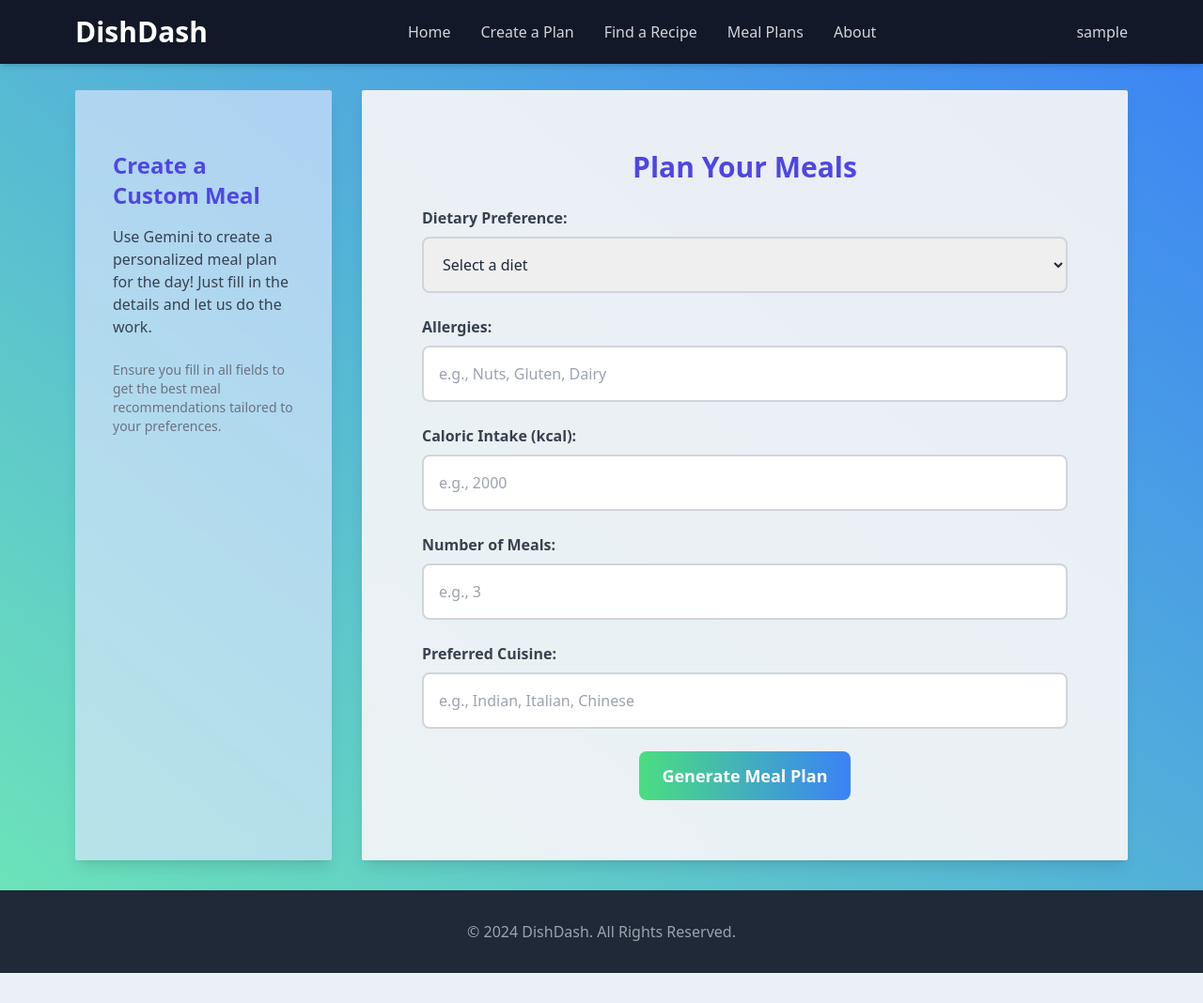
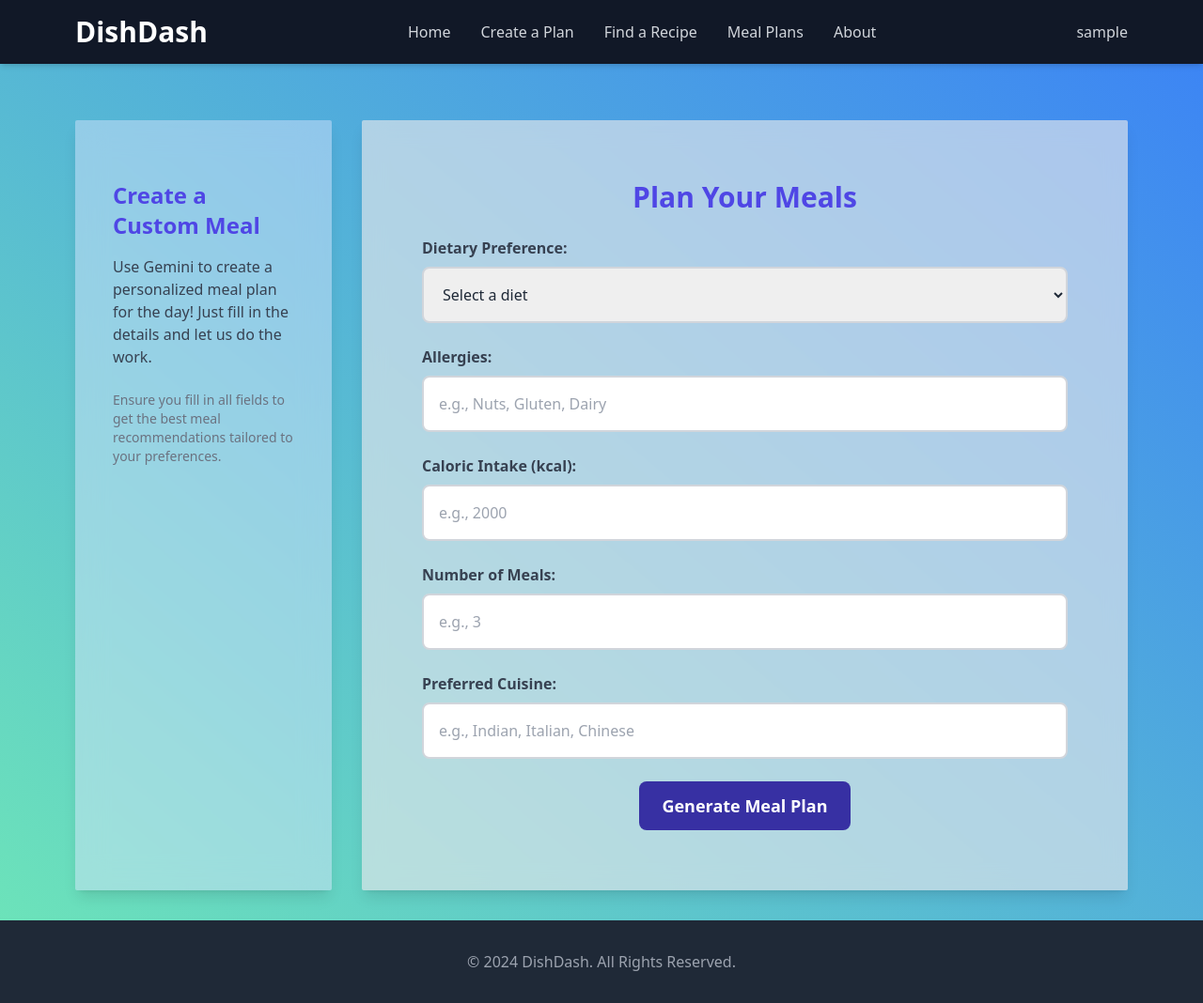
Before and after one commit to friedavocadoes/DishDash, a PHP site: page /planner.php in a window 1280 px wide. Shown: the whole page at 94% size. Before the commit the page ends 1036 px from the top, so only its background shows below. Run offline with PHP 8.4, Linux system fonts and the light colour scheme; the visitor is signed in with stand-in values (Sample User, id 1); some libraries are stand-ins or nearby versions.

Commit message:
minor fixes

```diff
--- a/planner.php
+++ b/planner.php
@@ -30,9 +30,9 @@ $username = $_SESSION['username'];
     <!-- Navbar -->
     <?php include './components/navbar.php'; ?>
 
-    <div class="container mx-auto px-20 py-8 flex mt-16">
+    <div class="container mx-auto px-20 py-8 flex mt-24">
         <!-- Sidebar -->
-        <aside class="w-1/4 bg-indigo-100 backdrop-blur-md bg-opacity-65 shadow-lg rounded-sm p-10 pt-16 mr-8">
+        <aside class="w-1/4 bg-indigo-100 backdrop-blur-lg bg-opacity-45 shadow-lg rounded-sm p-10 pt-16 mr-8">
             <h2 class="text-2xl font-semibold text-indigo-600 mb-4">Create a Custom Meal</h2>
             <p class="text-gray-700 mb-6">
                 Use Gemini to create a personalized meal plan for the day! Just fill in the details and let us do the
@@ -43,7 +43,7 @@ $username = $_SESSION['username'];
         </aside>
 
         <!-- Main Content -->
-        <section class="w-3/4 bg-gray-100 backdrop-blur-md bg-opacity-95 shadow-lg rounded-sm p-16">
+        <section class="w-3/4 bg-gray-200 backdrop-blur-md bg-opacity-65 shadow-lg rounded-sm p-16">
             <h1 class="text-3xl font-bold text-indigo-600 mb-6 text-center">Plan Your Meals</h1>
 
             <!-- Meal Planning Form -->
@@ -94,7 +94,7 @@ $username = $_SESSION['username'];
                 <!-- Submit Button -->
                 <div class="flex justify-center">
                     <button type="submit"
-                        class="bg-gradient-to-r from-green-400 to-blue-500 text-white text-lg font-semibold py-3 px-6 rounded-lg hover:bg-gradient-to-r hover:from-green-500 hover:to-blue-600 transition duration-300">
+                        class="bg-indigo-800 text-white text-lg font-semibold py-3 px-6 rounded-lg hover:opacity-80 transition duration-300">
                         Generate Meal Plan
                     </button>
                 </div>
```
Also changed, not shown: index.php (+4 -5 lines).
